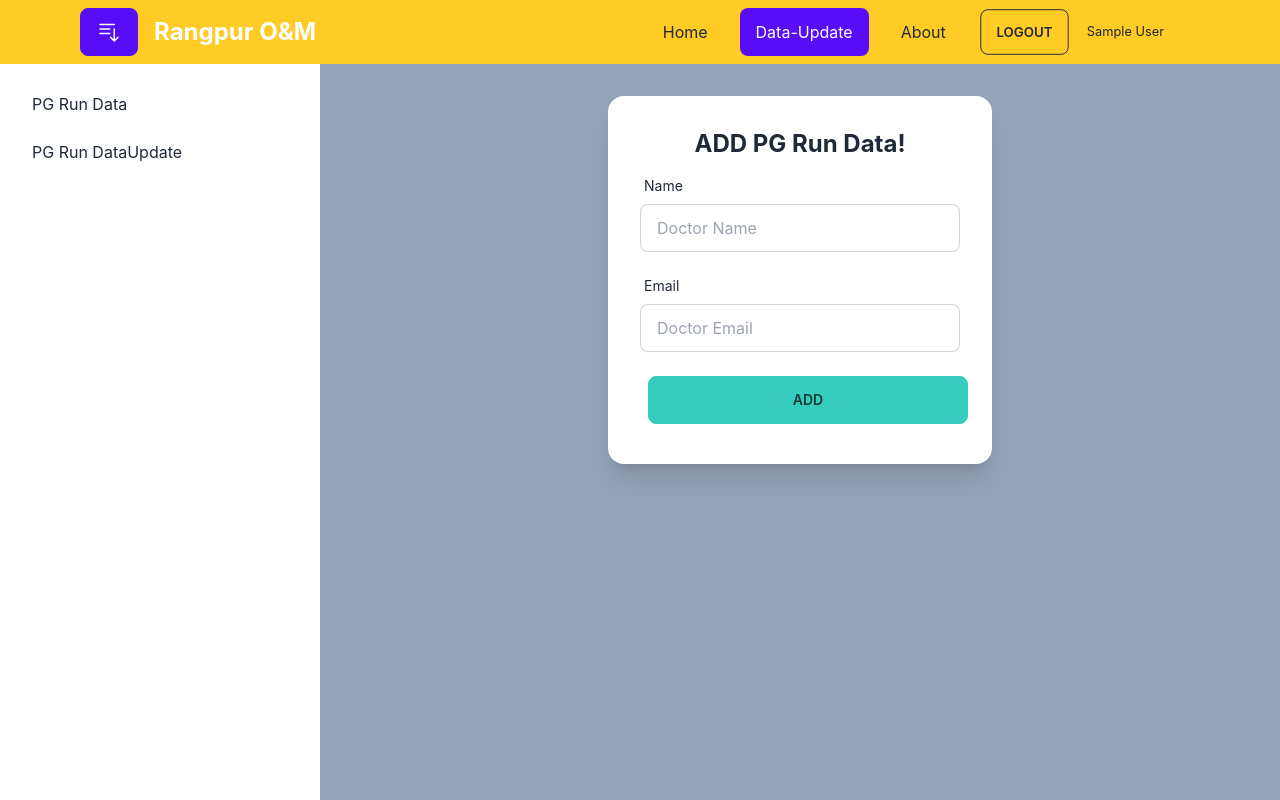
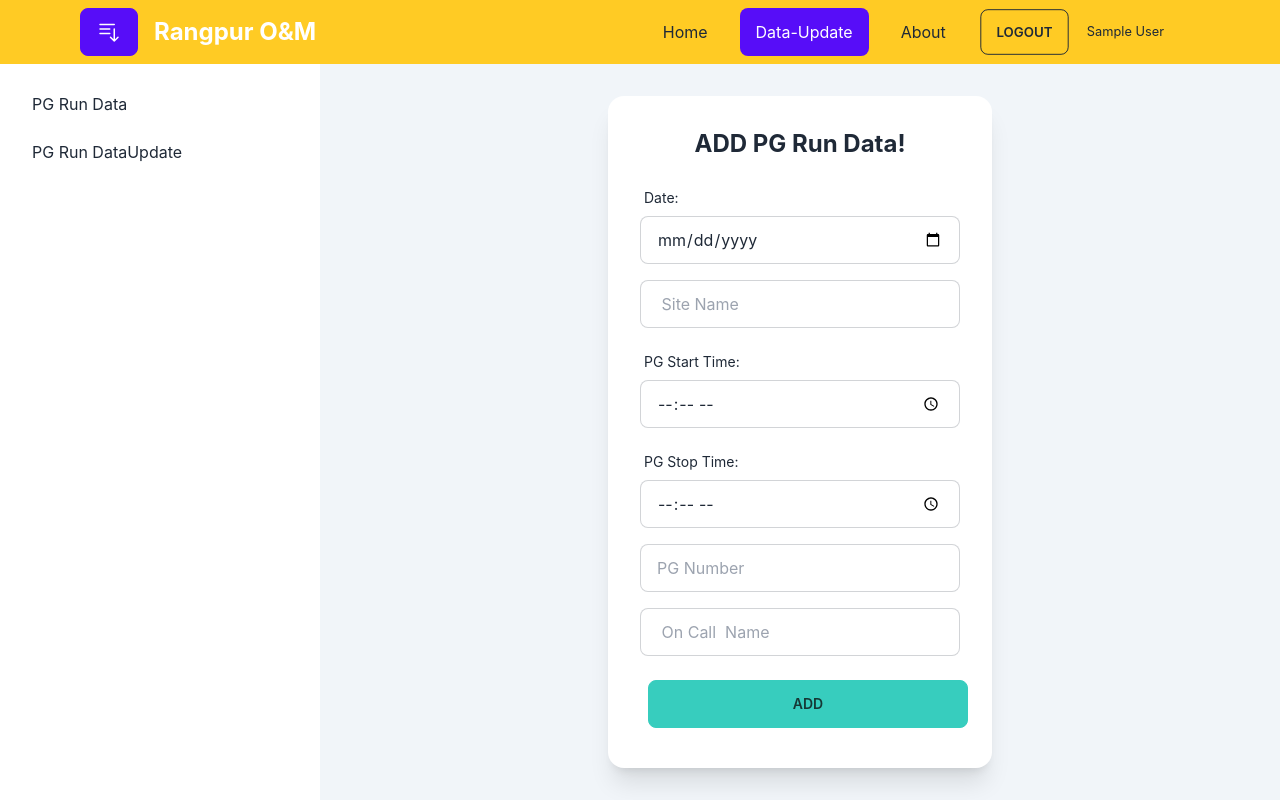
Before and after one commit to mdatislam/BL-Operation, a React (Create React App) app: page /Dashboard/PgRunUpdate in a window 1280 px wide. Built offline with nearby package versions, Linux system fonts and the light colour scheme; no server answers; sample sign-in values are in the browser's storage.

Commit message:
post api integrate

```diff
--- a/src/DashBoard/DashBoard.js
+++ b/src/DashBoard/DashBoard.js
@@ -4,7 +4,7 @@ import {Link, NavLink, Outlet } from 'react-router-dom';
 
 const DashBoard = () => {
     return (
-      <div className="drawer drawer-mobile bg-slate-400 ">
+      <div className="drawer drawer-mobile bg-slate-100 ">
         <input
           id="dashboard-drawer"
           type="checkbox"
--- a/src/DashBoard/PgRunList.js
+++ b/src/DashBoard/PgRunList.js
@@ -1,12 +1,90 @@
-import React from 'react';
+import { useQuery } from '@tanstack/react-query';
+import React, { useState } from 'react';
+import { useAuthState } from 'react-firebase-hooks/auth';
+import auth from '../firebase.init';
+import Loading from '../Pages/SharedPage/Loading';
+import { useEffect } from 'react';
+import PgRunRows from './PgRunRows';
+import PgRunUpdate from './PgRunUpdate';
+import { signOut } from 'firebase/auth';
+import { useNavigate } from 'react-router-dom';
 
 const PgRunList = () => {
+    const [user] = useAuthState(auth)
+    const navigate= useNavigate()
+    /* const [pgRunData, setPgRunData] = useState([])
+    useEffect(() => {
+
+            const url = `http://localhost:5000/pgRunList?email=${user.email}`
+            console.log(url)
+            fetch(url)
+                .then(res => res.json())
+            .then(data=> setPgRunData(data))
+
+    }, [user])
+ */
+    const { data:pgRunData, isLoading } = useQuery(
+      ["list", user],
+      () =>
+        fetch(`http://localhost:5000/pgRunList?email=${user.email}`, {
+          method: "GET",
+          headers: {
+            authorization: `Bearer ${localStorage.getItem("accessToken")}`,
+          },
+        }).then((res) => {
+          if (res.status === 401 || res.status === 403) {
+            signOut(auth);
+            localStorage.removeItem("accessToken");
+            navigate("/Home");
+          }
+          return res.json();
+        })
+    );
+
+    if (isLoading) {
+      return <Loading />;
+    }
+
+
     return (
-        <div>
-            <div className='text-center text-primary text-2xl'>
-                <h2>Your PG Run Record</h2>
-            </div>
+      <div>
+        <div className="text-center text-primary text-2xl">
+          <h2>Your PG Run Record</h2>
         </div>
+        <div className="overflow-x-auto">
+          <table className="table table-compact w-full">
+            <thead>
+              <tr>
+                <th>SN</th>
+                <th>Date</th>
+                <th>Site ID</th>
+                <th>PG No</th>
+                <th>PG Start Time</th>
+                <th>PG Stop Time</th>
+                <th>
+                  {" "}
+                  <div>Approval</div>
+                  <div>Responsible</div>
+                </th>
+                <th>PG Runner</th>
+              </tr>
+            </thead>
+            <tbody>
+
+             {
+                            pgRunData.map((pgRun, index) => <PgRunRows
+                                key={pgRun._id}
+                                pgRun={pgRun}
+                                index={index}
+                                pgRunner={user.displayName}
+                            ></PgRunRows>)
+              }
+
+
+            </tbody>
+          </table>
+        </div>
+      </div>
     );
 };
 
--- /dev/null
+++ b/src/DashBoard/PgRunRows.js
@@ -0,0 +1,20 @@
+import React from 'react';
+
+const PgRunRows = ({ pgRun,index,pgRunner }) => {
+    const { date, site, pgNo, pgStartTime, pgStoptTime, onCallName } = pgRun;
+    //console.log(pgRun)
+    return (
+      <tr>
+        <th>{index + 1}</th>
+        <td>{date}</td>
+        <td>{site}</td>
+        <td>{pgNo}</td>
+        <td>{pgStartTime}</td>
+        <td>{pgStoptTime}</td>
+        <td>{onCallName}</td>
+            <td>{ pgRunner}</td>
+      </tr>
+    );
+};
+
+export default PgRunRows;
--- a/src/DashBoard/PgRunUpdate.js
+++ b/src/DashBoard/PgRunUpdate.js
@@ -1,7 +1,11 @@
 import React from 'react';
+import { useAuthState } from 'react-firebase-hooks/auth';
 import { useForm } from 'react-hook-form';
+import { toast } from 'react-toastify';
+import auth from '../firebase.init';
 
 const PgRunUpdate = () => {
+    const [user]=useAuthState(auth)
   const {
     register,
     reset,
@@ -9,7 +13,34 @@ const PgRunUpdate = () => {
     handleSubmit,
     } = useForm();
 
-    const onSubmit = async (data) => { }
+    const onSubmit =  (data) => {
+        //console.log(data)
+        const PgRunData = {
+          site: data.siteName,
+          date: data.date,
+          pgStartTime: data.startTime,
+            pgStoptTime: data.stopTime,
+            pgNo:data.pgNo,
+          onCallName:data.onCallName,
+          email:user.email
+        };
+         //console.log(PgRunData);
+        fetch('http://localhost:5000/pgRunData', {
+            method: 'POST',
+            headers: {
+                'content-type':'application/json',
+            },
+            body:JSON.stringify(PgRunData)
+        })
+            .then(res => res.json())
+            .then(pgData => {
+                if (pgData.insertedId) {
+                    toast.success('Data Successfully Update')
+                }
+                reset()
+            //console.log(pgData)
+        })
+     }
 
   /*  const { data:services, isLoading } = useQuery('serviceName', () => fetch('https://floating-earth-43239.herokuapp.com/servicesName').then(res => res.json()))
    // console.log(services)
@@ -20,74 +51,151 @@ const PgRunUpdate = () => {
        <div className="flex  justify-center justify-items-center mt-8">
          <div class="card w-96 bg-base-100 shadow-xl">
            <div class="card-body">
-             <h2 class="text-center text-2xl font-bold">ADD PG Run Data!</h2>
+             <h2 class="text-center text-2xl font-bold mb-3">
+               ADD PG Run Data!
+             </h2>
              <form onSubmit={handleSubmit(onSubmit)}>
                {/*  Name input field */}
 
                <div class="form-control w-full max-w-xs">
-                 <label class="label">
-                   <span class="label-text">Name</span>
+                 <label className="label">
+                   <span className="label-text">Date:</span>
                  </label>
                  <input
-                   type="text"
-                   placeholder="Doctor Name"
+                   type="date"
+                   placeholder="Date"
                    class="input input-bordered w-full max-w-xs"
-                   {...register("name", {
+                   {...register("date", {
                      required: {
                        value: true,
-                       message: " Name is required",
+                       message: " Date is required",
                      },
                    })}
                  />
                  <label class="label">
-                   {errors.name?.type === "required" && (
+                   {errors.date?.type === "required" && (
                      <span class="label-text-alt text-red-500">
-                       {errors.name.message}
+                       {errors.date.message}
+                     </span>
+                   )}
+                 </label>
+               </div>
+               {/*  Site Name */}
+               <div class="form-control w-full max-w-xs">
+                 <input
+                   type="text"
+                   placeholder=" Site Name"
+                   class="input input-bordered w-full max-w-xs"
+                   {...register("siteName", {
+                     required: {
+                       value: true,
+                       message: " Site Name is required",
+                     },
+                   })}
+                 />
+                 <label class="label">
+                   {errors.siteName?.type === "required" && (
+                     <span class="label-text-alt text-red-500">
+                       {errors.siteName.message}
                      </span>
                    )}
                  </label>
                </div>
 
-               {/*  email input field */}
+               {/*  PG Start Time */}
                <div class="form-control w-full max-w-xs">
-                 <label class="label">
-                   <span class="label-text">Email</span>
+                 <label className="label">
+                   <span className="label-text">PG Start Time:</span>
                  </label>
                  <input
-                   type="email"
-                   placeholder="Doctor Email"
+                   type="time"
+                   placeholder="startTime"
                    class="input input-bordered w-full max-w-xs"
-                   {...register("email", {
+                   {...register("startTime", {
                      required: {
                        value: true,
-                       message: " Email is required",
-                     },
-                     pattern: {
-                       value: /[a-z0-9]+@[a-z]+\.[a-z]{2,3}/,
-                       message: "Provide a valid email",
+                       message: " Start Time is required",
                      },
                    })}
                  />
                  <label class="label">
-                   {errors.email?.type === "required" && (
+                   {errors.startTime?.type === "required" && (
                      <span class="label-text-alt text-red-500">
-                       {errors.email.message}
-                     </span>
-                   )}
-                   {errors.email?.type === "pattern" && (
-                     <span class="label-text-alt  text-red-500">
-                       {errors.email.message}
+                       {errors.startTime.message}
                      </span>
                    )}
                  </label>
                </div>
 
-
-
+               {/*  PG Stop Time */}
+               <div class="form-control w-full max-w-xs">
+                 <label className="label">
+                   <span className="label-text">PG Stop Time:</span>
+                 </label>
+                 <input
+                   type="time"
+                   placeholder="stopTime"
+                   class="input input-bordered w-full max-w-xs"
+                   {...register("stopTime", {
+                     required: {
+                       value: true,
+                       message: " stop Time is required",
+                     },
+                   })}
+                 />
+                 <label class="label">
+                   {errors.stopTime?.type === "required" && (
+                     <span class="label-text-alt text-red-500">
+                       {errors.stopTime.message}
+                     </span>
+                   )}
+                 </label>
+               </div>
+               {/*  PG NO*/}
+               <div class="form-control w-full max-w-xs">
+                 <input
+                   type="text"
+                   placeholder="PG Number"
+                   class="input input-bordered w-full max-w-xs"
+                   {...register("pgNo", {
+                     required: {
+                       value: true,
+                       message: " PG Number is required",
+                     },
+                   })}
+                 />
+                 <label class="label">
+                   {errors.pgNo?.type === "required" && (
+                     <span class="label-text-alt text-red-500">
+                       {errors.pgNo.message}
+                     </span>
+                   )}
+                 </label>
+               </div>
+               {/*  On Call Engineer  Name */}
+               <div class="form-control w-full max-w-xs">
+                 <input
+                   type="text"
+                   placeholder=" On Call  Name"
+                   class="input input-bordered w-full max-w-xs"
+                   {...register("onCallName", {
+                     required: {
+                       value: true,
+                       message: " onCall Name is required",
+                     },
+                   })}
+                 />
+                 <label class="label">
+                   {errors.onCallName?.type === "required" && (
+                     <span class="label-text-alt text-red-500">
+                       {errors.onCallName.message}
+                     </span>
+                   )}
+                 </label>
+               </div>
 
                <input
                  type="submit"
-
                  class="btn btn-accent w-full max-w-xs m-2"
                  value="ADD"
                  /*   <button class="btn btn-success">Success</button> */
```
Also changed, not shown: src/index.js (+9 -7 lines).
